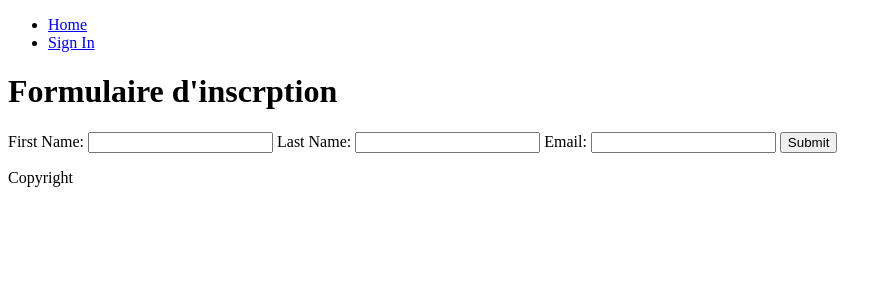
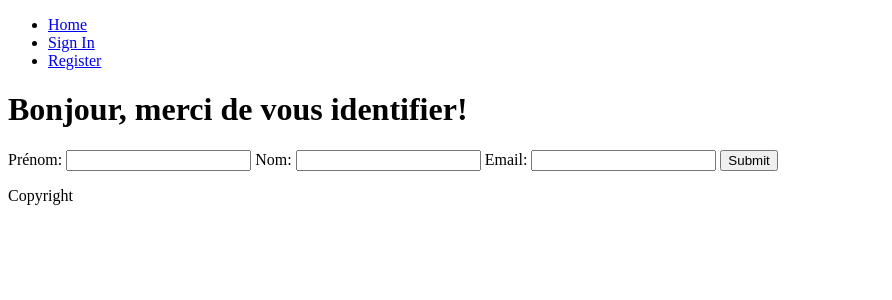
Before and after one commit to VVincent87/SQL_Project, a PHP site: page /signin in a window 1280 px wide. Shown: the top 300 px of the page, without its empty margins (0-892 px from the left). Run offline with PHP 8.4, Linux system fonts and the light colour scheme.

Commit message:
add register form

```diff
--- /dev/null
+++ b/controller/register_controller.php
@@ -0,0 +1,3 @@
+<?php
+
+include '../view/register_view.php';
--- a/controller/signin_controller.php
+++ b/controller/signin_controller.php
@@ -1,7 +1,7 @@
 <?php
 
 if(isset($POST['firstname'])){
-    addUser($pdo, $POST);
+    addUser($pdo, $_POST);
 }
 
 include '../view/signin_view.php';
--- a/layout/header.php
+++ b/layout/header.php
@@ -13,5 +13,6 @@
     <ul>
         <li><a href="/">Home</a></li>
         <li><a href="signin">Sign In</a></li>
+        <li><a href="register">Register</a></li>
     </ul>
 </nav>
--- a/model/user.php
+++ b/model/user.php
@@ -5,7 +5,7 @@ function addUser($pdo, $data){
     $lastname = $data['lastname'];
     $email = $data['email'];
 
-    var_dump($data)
+    var_dump($data);
 
     $sql = "
         INSERT INTO user (first_name, last_name, email)
@@ -29,7 +29,7 @@ function addUser($pdo, $data){
     }
 }
 
-function getAllUsers() {
+/* function getAllUsers() {
 
     $sql = "
         SELECT *
@@ -59,4 +59,4 @@ $stmt -> execute();
 // foreach ($allUsers as $user) {
 //    var_dump($user);
 //}
-}
+} */
--- a/public/index.php
+++ b/public/index.php
@@ -17,6 +17,9 @@ switch ($slug) {
     case '/signin':
         include '../controller/signin_controller.php';
         break;
+    case '/register':
+        include '../controller/register_controller.php';
+        break;
     default:
         include "../controller/404_controller.php";
         break;
--- a/view/signin_view.php
+++ b/view/signin_view.php
@@ -1,11 +1,11 @@
-<h1>Formulaire d'inscrption</h1>
+<h1>Bonjour, merci de vous identifier!</h1>
 
 <form action="/signin" method="post" >
 
-    <label for="firstname">First Name:</label>
+    <label for="firstname">Prénom:</label>
     <input id="firstname" name="firstname" type="text">
 
-    <label for="lastname">Last Name:</label>
+    <label for="lastname">Nom:</label>
     <input id="lastname" name="lastname" type="text">
 
     <label for="email">Email:</label>
```
Also changed, not shown: view/register_view.php (added, +17 -0 lines).
